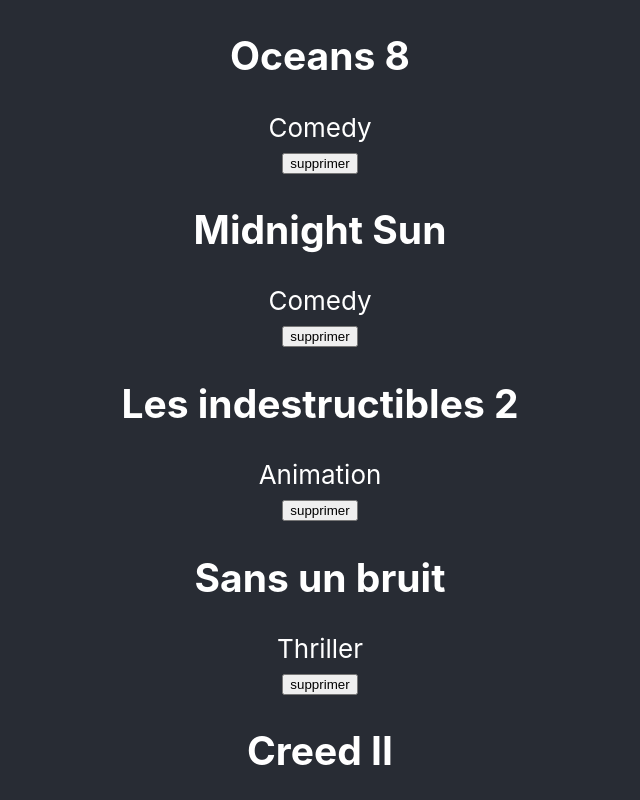
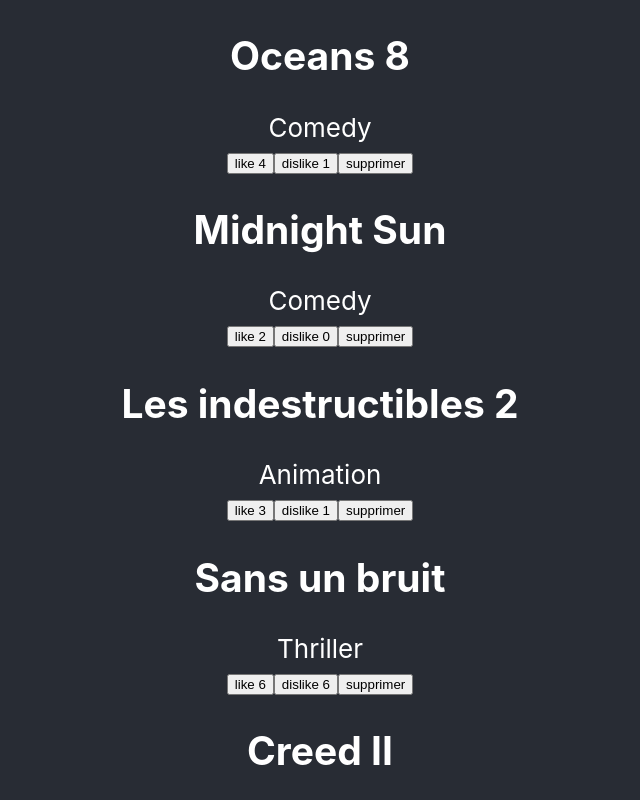
Before and after one commit to thomas37000/react-interview, a React (Create React App) app: page / in a window 1280 px wide. Shown: the top 800 px of the page, without its empty margins (320-960 px from the left). Built offline with nearby package versions, Linux system fonts and the light colour scheme.

Commit message:
add buttons likes && dislikes

```diff
--- a/src/components/Card/Card.jsx
+++ b/src/components/Card/Card.jsx
@@ -18,7 +18,9 @@
         </div>
         <div className="technos">{category}</div>
       </div>
-      <button className="btn-delete" onClick={handleClick}>
+      <button type="button" className="btn-like">like {likes}</button>
+      <button type="button" className="btn-dislike">dislike {dislikes}</button>
+      <button type="button" className="btn-delete" onClick={handleClick}>
         supprimer
       </button>
     </div>
```
